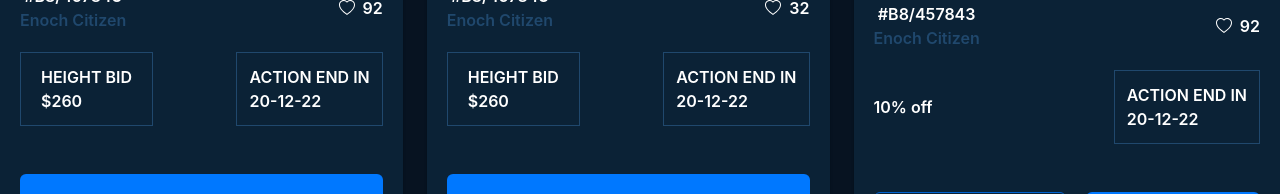
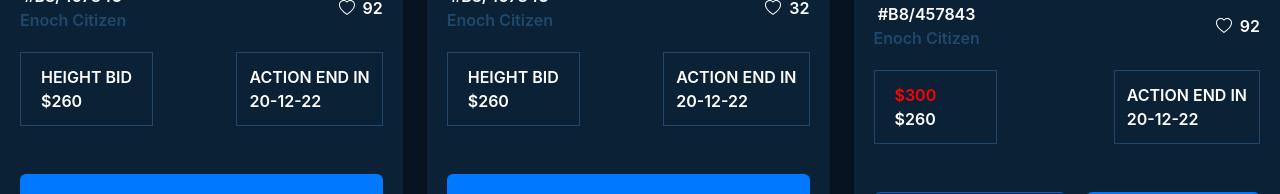
Before and after one commit to md-najmul-haque/chakra-typescript-card, a React (Create React App) app: page / in a window 1280 px wide. Shown: the part 503-697 px from the top of the page. Built offline with nearby package versions, Linux system fonts and the light colour scheme.

Commit message:
data updated

```diff
--- a/public/data.json
+++ b/public/data.json
@@ -30,7 +30,8 @@
         "action": "Sale",
         "reaction": 92,
         "offer": "10% off",
-        "price": 260,
+        "earlierPrice": "300",
+        "offerPrice": 260,
         "deadline": "20-12-22"
     }
 ]
--- a/src/components/Card.tsx
+++ b/src/components/Card.tsx
@@ -3,6 +3,7 @@ import { useQuery } from "@tanstack/react-query";
 import CardDetails from "./CardDetails";
 import Loading from "./Loading";
 import { DataType } from "../types/Card.type";
+
 
 
 
--- a/src/components/CardDetails.tsx
+++ b/src/components/CardDetails.tsx
@@ -6,7 +6,7 @@ import { useState } from "react";
 const CardDetails = ({ data }: AllDataType) => {
     const [like, setLike] = useState(false)
 
-    let { id, title, batchNo, img, deal, action, reaction, heightBid, offer, price, deadline } = data
+    let { id, title, batchNo, img, deal, action, reaction, heightBid, offer, earlierPrice, offerPrice, deadline } = data
 
     const handleReaction = () => {
         if (like) {
@@ -62,7 +62,9 @@ const CardDetails = ({ data }: AllDataType) => {
                     <Flex mt={5} alignItems='center'>
                         <Text>
                             {
-                                heightBid ? <Text align='left' py='3' px='5' border='1px solid #20486d'>HEIGHT BID<br />${heightBid}</Text> : <Text>{offer}</Text>
+                                heightBid ?
+                                    <Text align='left' py='3' px='5' border='1px solid #20486d'>HEIGHT BID<br />${heightBid}</Text> :
+                                    <Text align='left' py='3' px='5' border='1px solid #20486d'><Text pr={10} color='red'>${earlierPrice}</Text><Text>${offerPrice}</Text></Text>
                             }
                         </Text>
                         <Spacer />
```
Also changed, not shown: src/types/Card.type.ts (+5 -3 lines).
